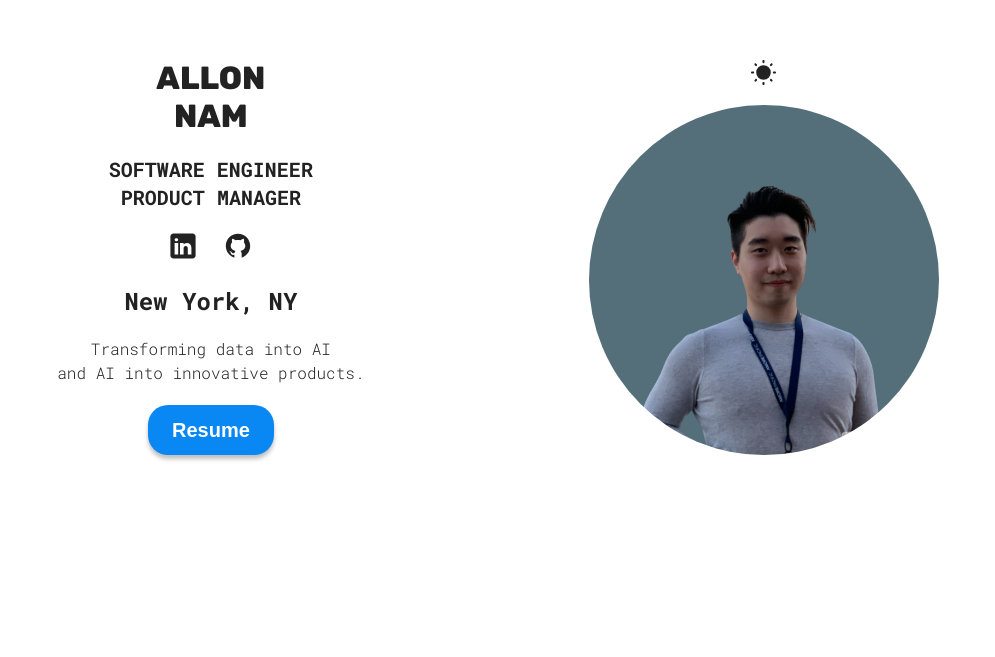
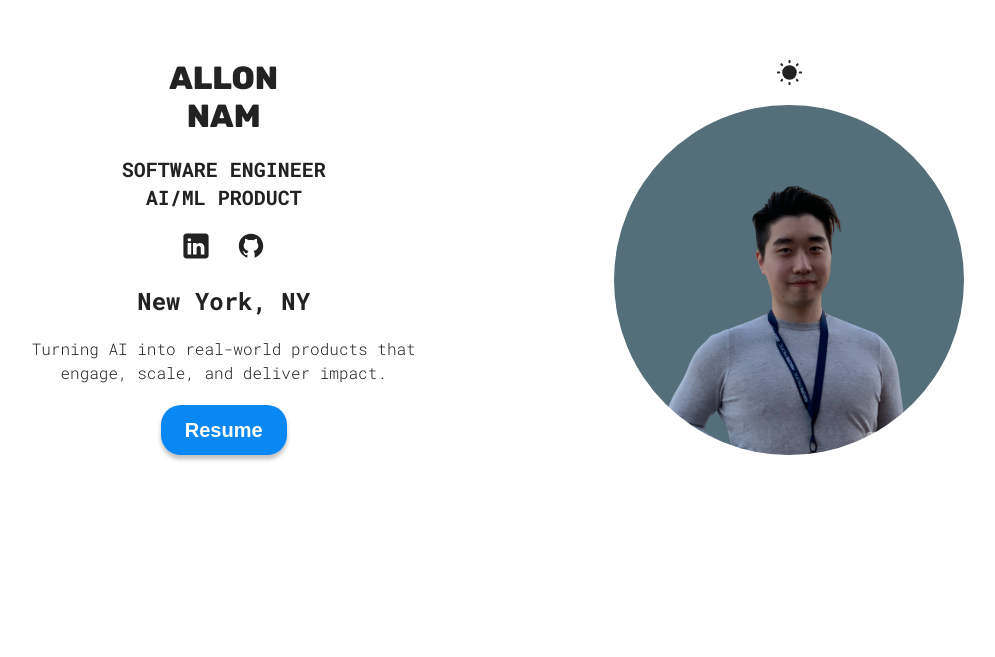
Before and after one commit to allonhnam/portfolioWebsite, a React (Vite) app: page / in a window 1280 px wide. Shown: the part 143-800 px from the top of the page, without its empty margins (147-1142 px from the left). Built offline with nearby package versions, Linux system fonts and the light colour scheme.

Commit message:
portfolio update

```diff
--- a/src/sections/Hero/Hero.jsx
+++ b/src/sections/Hero/Hero.jsx
@@ -41,7 +41,7 @@ const Hero = () => {
         <h2>
           Software Engineer
           <br />
-          Product Manager
+          AI/ML Product
         </h2>
         <span>
           <a
@@ -55,7 +55,7 @@ const Hero = () => {
             />
           </a>
           <a
-            href="https://github.com/allonnam96"
+            href="https://github.com/allonhnam"
             target="_blank"
             rel="noopener noreferrer"
           >
@@ -68,9 +68,9 @@ const Hero = () => {
 
         <h3>New York, NY</h3>
         <p>
-          Transforming data into AI
+        Turning AI into real-world products that
           <br />
-          and AI into innovative products.
+          engage, scale, and deliver impact.
         </p>
         <a href={cv} download>
           <button className="hover">Resume</button>
```
Also changed, not shown: 1 other file (tests, documents, lock files or other folders).
